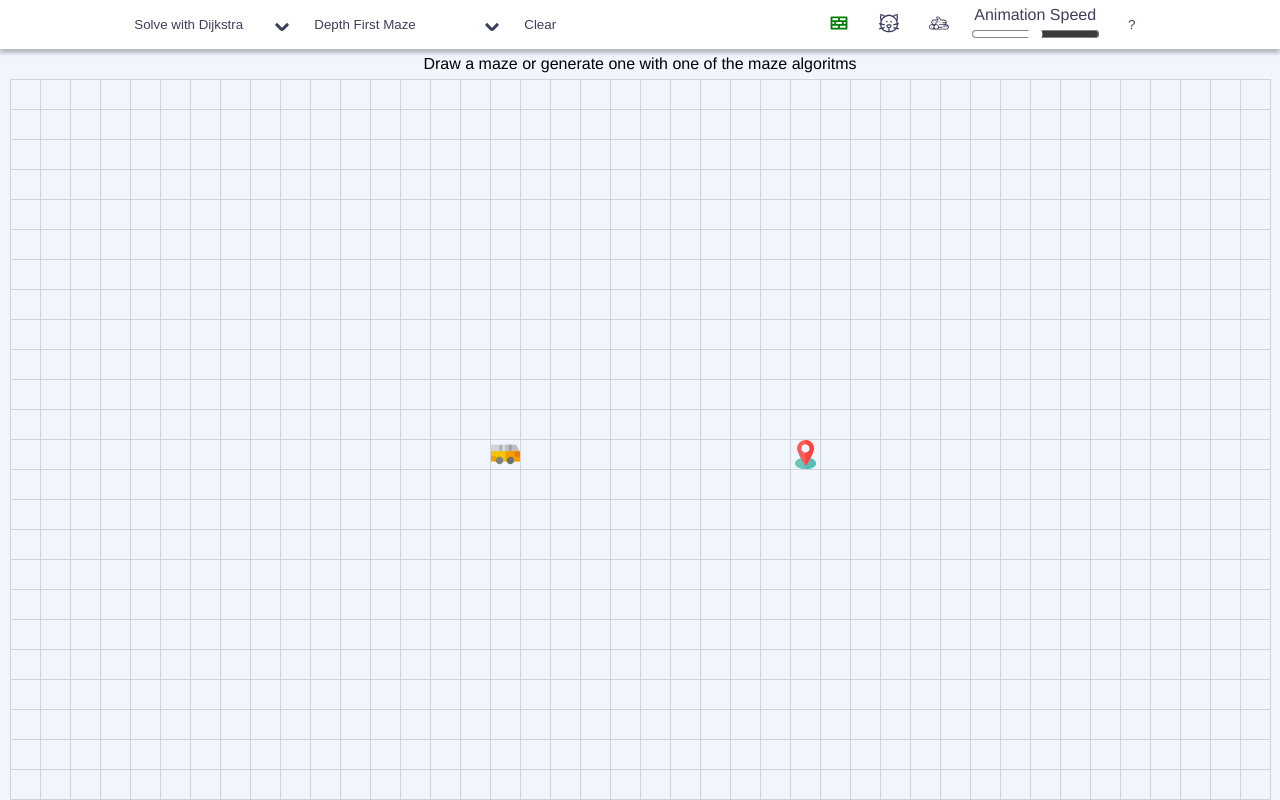
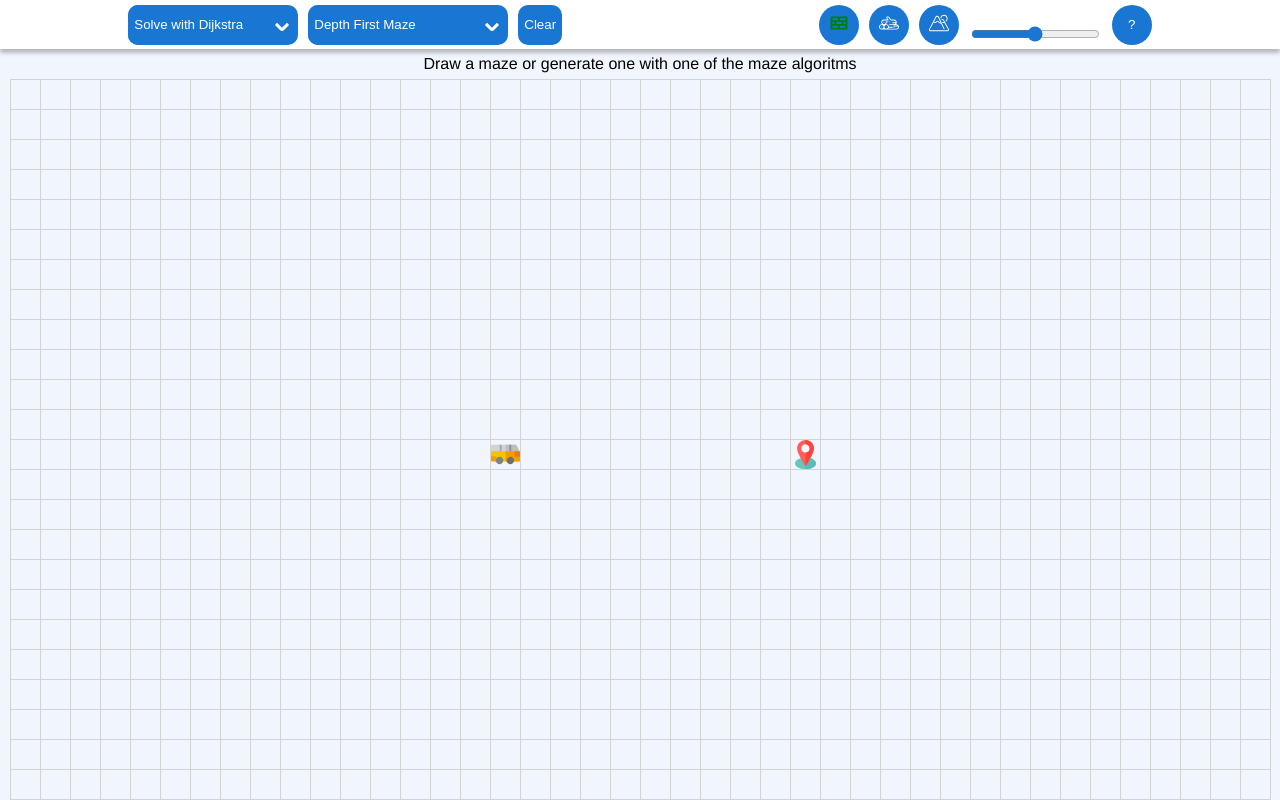
Before and after one commit to AlexanderKolberg/algopath, a Svelte app: page / in a window 1280 px wide. Built offline with nearby package versions, Linux system fonts and the light colour scheme.

Commit message:
Replaced obsticale with mountain

```diff
--- a/src/app.css
+++ b/src/app.css
@@ -22,10 +22,10 @@
 	--background-color: rgb(241 245 253);
 
 	--header-bg-color: white;
-	--button-bg-color: white;
+	--button-bg-color: #1976d2;
 	--button-border: 0;
-	--button-border-radius: 2px;
-	--button-fg-color: #3d405b;
+	--button-border-radius: 10px;
+	--button-fg-color: white;
 	--button-height: 40px;
 	--button-selected: green;
 }
--- a/src/lib/board/Cell.svelte
+++ b/src/lib/board/Cell.svelte
@@ -1,7 +1,7 @@
 <!-- svelte-ignore a11y-mouse-events-have-key-events -->
 <script>
 	import Start from '$lib/icons/Start.svelte';
-	import Cat from '$lib/icons/Cat.svelte';
+	import Mountain from '$lib/icons/Mountain.svelte';
 	import Logs from '$lib/icons/Logs.svelte';
 	import Target from '$lib/icons/Target.svelte';
 
@@ -11,8 +11,8 @@
 <div class={`${node.type} ${node.classes}`} on:mouseover on:mousedown on:mouseleave on:mouseenter>
 	{#if node.type == 'start'}
 		<Start id="start" />
-	{:else if node.type == 'cat'}
-		<Cat width="20px" height="20px" fill="black" />
+	{:else if node.type == 'mountain'}
+		<Mountain width="20px" height="20px" fill="black" />
 	{:else if node.type == 'logs'}
 		<Logs width="20px" height="20px" fill="black" />
 	{:else if node.type == 'target'}
--- a/src/lib/board/Node.js
+++ b/src/lib/board/Node.js
@@ -18,7 +18,7 @@
 			endStore.set({ row: this.row, column: this.column });
 		}
 		if (type == 'logs') this.obstacle = 2;
-		if (type == 'cat') this.obstacle = 3;
+		if (type == 'mountain') this.obstacle = 3;
 	}
 	ini() {
 		this.classes = '';
--- a/src/lib/board/algorithms/utils.js
+++ b/src/lib/board/algorithms/utils.js
@@ -23,7 +23,7 @@
 export function setClearPath(grid) {
 	grid = grid.map((row) =>
 		row.map((node) => {
-			if (!['start', 'target', 'wall', 'cat', 'logs'].includes(node.type)) {
+			if (!['start', 'target', 'wall', 'mountain', 'logs'].includes(node.type)) {
 				node.type = 'empty';
 			}
 			node.ini();
--- a/src/lib/header/Header.svelte
+++ b/src/lib/header/Header.svelte
@@ -5,7 +5,7 @@
 	import SolveButton from './buttons/SolveButton.svelte';
 	import MazeButton from './buttons/MazeButton.svelte';
 	import RoundButton from './buttons/RoundButton.svelte';
-	import Cat from '$lib/icons/Cat.svelte';
+	import Mountain from '$lib/icons/Mountain.svelte';
 	import Wall from '$lib/icons/Wall.svelte';
 	import Logs from '$lib/icons/Logs.svelte';
 	import Glider from './buttons/Glider.svelte';
@@ -23,16 +23,17 @@
 				fill="var({$activeObstacleStore == 'wall' ? '--button-selected' : '--button-fg-color'})"
 			/></RoundButton
 		>
-		<RoundButton on:click={() => ($activeObstacleStore = 'cat')}
-			><Cat
-				fill="var({$activeObstacleStore == 'cat' ? '--button-selected' : '--button-fg-color'})"
-			/></RoundButton
-		>
 		<RoundButton on:click={() => ($activeObstacleStore = 'logs')}
 			><Logs
 				fill="var({$activeObstacleStore == 'logs' ? '--button-selected' : '--button-fg-color'})"
 			/></RoundButton
 		>
+		<RoundButton on:click={() => ($activeObstacleStore = 'mountain')}
+			><Mountain
+				fill="var({$activeObstacleStore == 'mountain' ? '--button-selected' : '--button-fg-color'})"
+			/></RoundButton
+		>
+
 		<Glider />
 		<RoundButton>?</RoundButton>
 	</div>
--- a/src/lib/icons/Cat.svelte
+++ /dev/null
@@ -1,77 +0,0 @@
-<script>
-	export let width = '20px';
-	export let height = '20px';
-	export let fill = 'white';
-</script>
-
-<svg
-	version="1.1"
-	id="Layer_1"
-	xmlns="http://www.w3.org/2000/svg"
-	xmlns:xlink="http://www.w3.org/1999/xlink"
-	x="0px"
-	y="0px"
-	viewBox="0 0 511.999 511.999"
-	style="enable-background:new 0 0 511.999 511.999;"
-	xml:space="preserve"
-	{width}
-	{height}
-	{fill}
-	pointer-events="none"
->
-	<g>
-		<g>
-			<g>
-				<path
-					d="M201.242,198.348c-11.904,0-21.593,9.787-21.593,21.871c0,12.083,9.688,21.879,21.593,21.879
-				c11.92,0,21.606-9.796,21.606-21.879C222.848,208.135,213.163,198.348,201.242,198.348z"
-				/>
-				<path
-					d="M310.595,198.178c-12.019,0-21.769,9.868-21.769,22.043s9.75,22.043,21.769,22.043c12.005,0,21.755-9.868,21.755-22.043
-				C332.349,208.045,322.599,198.178,310.595,198.178z"
-				/>
-				<path
-					d="M466.085,380.089c13.214-26.426,20.051-56.315,20.111-88.822l25.803-5.992l-7.442-32.052l-20.674,4.801
-				c-2.472-17.709-6.888-35.295-13.122-52.364c18.382-51.981,20.379-112.201,5.48-170.762l-4.136-16.258l-16.174,4.451
-				c-6.98,1.922-67.584,19.194-96.444,47.1c-4.258-2.47-8.58-4.813-12.975-6.994c-28.945-14.361-59.398-21.642-90.514-21.642
-				c-31.117,0-61.57,7.281-90.514,21.642c-4.396,2.181-8.718,4.523-12.976,6.995c-28.86-27.906-89.462-45.18-96.443-47.1
-				l-16.174-4.451l-4.136,16.258c-14.899,58.56-12.902,118.78,5.48,170.762c-6.233,17.069-10.649,34.655-13.122,52.364l-20.668-4.8
-				L0,285.275l25.799,5.991c0.06,32.508,6.897,62.397,20.112,88.823L0,390.751l7.443,32.054l56.966-13.228
-				c8.609,11.17,18.612,21.49,29.977,30.86c41.39,34.128,98.786,52.922,161.612,52.922s120.22-18.795,161.612-52.922
-				c11.366-9.372,21.368-19.691,29.978-30.861l56.969,13.229l7.442-32.054L466.085,380.089z M63.855,59.992
-				c18.77,6.435,44.858,17.076,60.592,29.362c-11.29,8.967-21.952,19.067-31.9,30.276c-11.139,12.55-21.016,26.114-29.547,40.388
-				C57.073,128.177,57.317,94.034,63.855,59.992z M234.532,349.34c-8.513-8.508-12.967-17.439-12.967-21.864
-				c0-3.951,0.677-4.235,3.194-5.295c7.175-3.019,21.266-3.367,31.241-3.367s24.066,0.349,31.24,3.367
-				c2.517,1.058,3.194,1.344,3.194,5.295c0,4.425-4.454,13.355-12.967,21.864c-8.37,8.366-17.307,12.88-21.467,12.88
-				S242.903,357.705,234.532,349.34z M432.814,372.364l-63.409-14.724l-7.441,32.053l49.511,11.497
-				c-4.576,4.861-9.503,9.491-14.8,13.858c-31.946,26.341-75.589,42.027-124.223,44.913v-68.12
-				c12.918-4.985,23.439-14.393,28.275-19.227c6.798-6.795,22.612-24.796,22.612-45.138c0-16.642-8.289-29.293-23.338-35.625
-				c-10.033-4.221-22.782-5.943-44.002-5.943c-21.221,0-33.97,1.722-44.002,5.943c-15.05,6.331-23.339,18.983-23.339,35.625
-				c0,20.342,15.813,38.343,22.612,45.138c4.836,4.834,15.358,14.242,28.276,19.227v68.12
-				c-48.635-2.885-92.28-18.572-124.227-44.913c-5.297-4.367-10.223-8.996-14.799-13.858l49.516-11.498l-7.444-32.052L79.18,372.364
-				c-12.284-21.61-19.159-46.331-20.301-73.415l83.713,19.439l7.443-32.054l-89.74-20.839
-				c5.579-44.705,25.614-88.815,56.862-124.024c38.353-43.212,87.66-67.011,138.84-67.011c51.18,0,100.487,23.799,138.84,67.011
-				c31.249,35.209,51.284,79.321,56.862,124.025l-89.735,20.839l7.442,32.054l83.707-19.439
-				C451.973,326.032,445.098,350.753,432.814,372.364z M448.995,160.016c-8.531-14.273-18.409-27.837-29.546-40.388
-				c-9.947-11.209-20.609-21.308-31.898-30.273c15.715-12.257,41.813-22.906,60.592-29.353
-				C454.679,94.04,454.921,128.179,448.995,160.016z"
-				/>
-			</g>
-		</g>
-	</g>
-	<g />
-	<g />
-	<g />
-	<g />
-	<g />
-	<g />
-	<g />
-	<g />
-	<g />
-	<g />
-	<g />
-	<g />
-	<g />
-	<g />
-	<g />
-</svg>
--- /dev/null
+++ b/src/lib/icons/Mountain.Svelte
@@ -0,0 +1,66 @@
+<script>
+	export let width = '20px';
+	export let height = '20px';
+	export let fill = 'white';
+</script>
+
+<svg
+	version="1.1"
+	id="Layer_1"
+	xmlns="http://www.w3.org/2000/svg"
+	xmlns:xlink="http://www.w3.org/1999/xlink"
+	x="0px"
+	y="0px"
+	viewBox="0 0 512 512"
+	style="enable-background:new 0 0 512 512;"
+	xml:space="preserve"
+	{width}
+	{height}
+	{fill}
+	pointer-events="none"
+>
+	<g>
+		<g>
+			<path
+				d="M507.345,407.273L381.673,179.2c-8.145-17.455-25.6-27.927-44.218-27.927c-4.655,0-10.473,1.164-15.127,2.327
+			c-5.818,2.327-9.309,8.146-6.982,15.127c2.327,5.818,8.145,9.309,15.127,6.982c11.636-3.491,25.6,1.164,31.418,13.964
+			l20.945,37.236l-4.655,2.327c-5.818,2.327-11.636,3.491-16.291,3.491h-12.8c-6.982,0-11.636,4.655-11.636,11.636
+			S342.109,256,349.091,256h12.8c9.309,0,17.455-2.327,25.6-5.818l4.655-2.327L486.4,418.909c1.164,2.327,2.327,4.655,2.327,8.145
+			c0,9.309-6.982,16.291-16.291,16.291H39.564c-9.309-1.164-16.291-8.146-16.291-17.455c0-2.327,1.164-5.818,2.327-8.146
+			l95.418-182.691l16.291,11.636c16.291,12.8,41.891,10.473,55.855-3.491l18.618-18.618c5.818-5.818,16.291-4.655,20.945,1.164
+			l16.291,22.109c9.309,11.636,22.109,18.618,37.236,18.618h22.109l67.491,144.291c2.327,5.818,9.309,8.145,15.127,5.818
+			s8.145-9.309,5.818-15.127L253.673,97.746c-8.145-17.455-25.6-27.927-44.218-27.927c-18.618,0-36.073,10.473-43.055,26.764
+			L4.655,407.273C1.164,413.091,0,418.909,0,425.891C0,448,17.455,465.455,39.564,465.455h432.873
+			C494.546,465.455,512,448,512,425.891C512,418.909,510.836,413.091,507.345,407.273z M187.345,107.055
+			c3.491-8.145,12.8-13.964,22.109-13.964s18.618,5.818,22.109,13.964l65.164,137.309h-11.636c-6.982,0-13.964-3.491-18.618-9.309
+			l-16.291-22.109c-6.982-9.309-18.618-15.127-29.091-15.127c-10.473,0-19.782,3.491-26.764,10.473l-18.618,18.618
+			c-6.982,6.982-17.455,6.982-25.6,2.327l-18.618-13.964L187.345,107.055z"
+			/>
+		</g>
+	</g>
+	<g>
+		<g>
+			<path
+				d="M384,46.545c-44.218,0-82.618,31.418-91.927,74.473c-1.164,6.982,3.491,12.8,9.309,13.964s12.8-2.327,13.964-9.309
+			c6.982-32.582,34.909-55.855,68.655-55.855c38.4,0,69.818,31.418,69.818,69.818c0,22.109-10.473,43.055-27.927,55.855
+			c-4.655,3.491-5.818,11.636-2.327,16.291c2.327,3.491,5.818,4.655,9.309,4.655c2.327,0,4.655-1.164,6.982-2.327
+			c23.273-17.455,37.236-45.382,37.236-74.473C477.091,88.436,435.2,46.545,384,46.545z"
+			/>
+		</g>
+	</g>
+	<g />
+	<g />
+	<g />
+	<g />
+	<g />
+	<g />
+	<g />
+	<g />
+	<g />
+	<g />
+	<g />
+	<g />
+	<g />
+	<g />
+	<g />
+</svg>
```
